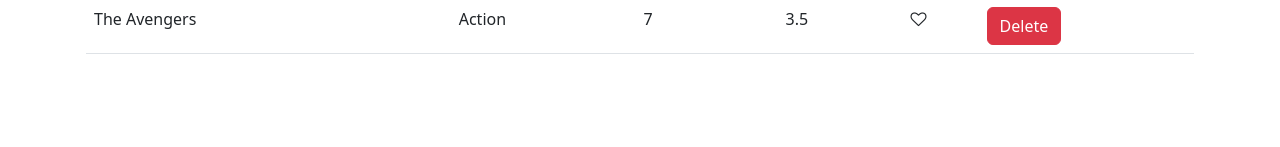
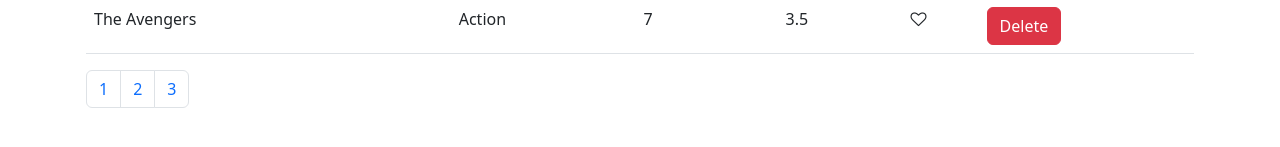
Before and after one commit to agurchu/vidly-project, a React (Vite) app: page / in a window 1280 px wide. Shown: the part 547-694 px from the top of the page. Built offline with nearby package versions, Linux system fonts and the light colour scheme.

Commit message:
pagination

```diff
--- a/package.json
+++ b/package.json
@@ -11,6 +11,7 @@
   "dependencies": {
     "bootstrap": "^5.2.3",
     "font-awesome": "^4.7.0",
+    "lodash": "^4.17.21",
     "react": "^18.2.0",
     "react-dom": "^18.2.0"
   },
--- /dev/null
+++ b/src/components/common/pagination.jsx
@@ -0,0 +1,24 @@
+import _ from "lodash";
+
+function Pagination(props) {
+  const { pageSize, itemsCount } = props;
+  const pagesCount = Math.ceil(itemsCount / pageSize);
+  if (pagesCount === 1) return null;
+  const pages = _.range(1, pagesCount + 1);
+
+  return (
+    <nav aria-label="Page navigation example">
+      <ul className="pagination">
+        {pages.map((page) => (
+          <li key={page} className="page-item ">
+            <a className="page-link" href="#">
+              {page}
+            </a>
+          </li>
+        ))}
+      </ul>
+    </nav>
+  );
+}
+
+export default Pagination;
--- a/src/components/movies.jsx
+++ b/src/components/movies.jsx
@@ -1,9 +1,11 @@
 import React, { useState } from "react";
 import { getMovies } from "../services/fakeMovieService";
 import Like from "./common/like";
+import Pagination from "./common/pagination";
 
 function Movies() {
   const [movies, setMovies] = useState(getMovies());
+  const [pageSize, setPageSize] = useState(4);
 
   const handleDelete = (movie) => {
     const newMovies = [...movies];
@@ -18,6 +20,10 @@
     newMovies[index].liked = !movies[index].liked;
     setMovies(newMovies);
     console.log(movie);
+  };
+
+  const handlePageChange = (page) => {
+    console.log(page);
   };
 
   return (
@@ -63,6 +69,11 @@
               ))}
             </tbody>
           </table>
+          <Pagination
+            itemsCount={movies.length}
+            pageSize={pageSize}
+            onPageChane={handlePageChange}
+          />
         </>
       )}
     </>
```
Also changed, not shown: 1 other file (tests, documents, lock files or other folders).
